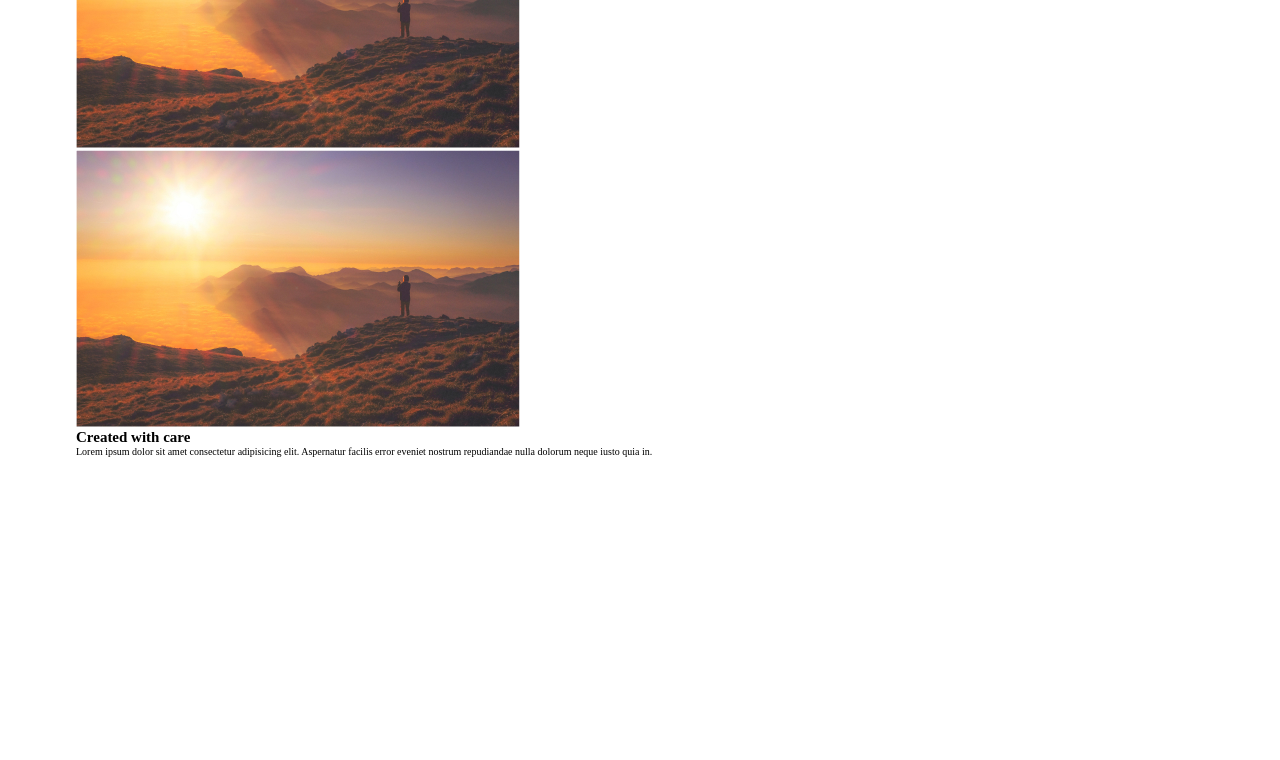
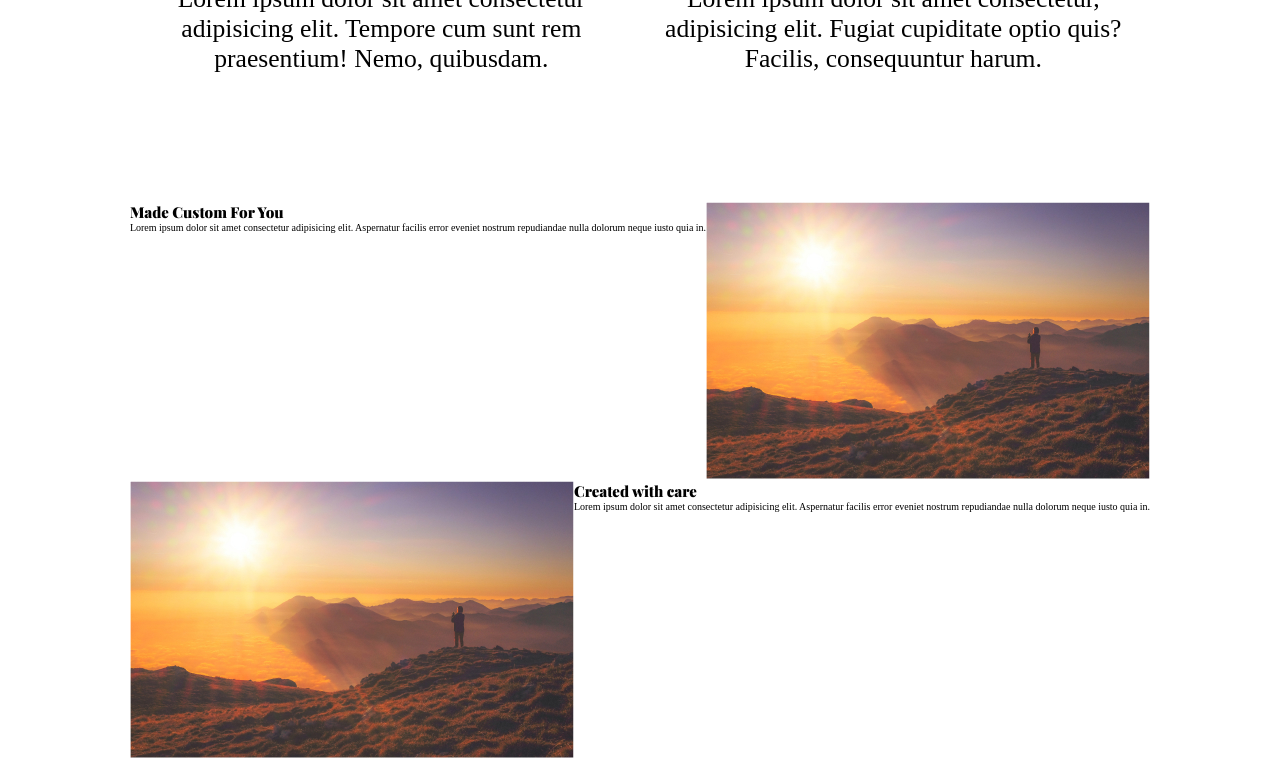
Before and after one commit to Skyz03/21D-of-Responsive-Design, a plain HTML site: page challenge07 flexbox/index.html in a window 1280 px wide. Shown: the part 594-1354 px from the top of the page. Before the commit the page ends 1051 px from the top, so only its background shows below. Drawn offline with nearby package versions, Linux system fonts and the light colour scheme.

Commit message:
Updates in challange 07

```diff
--- a/challenge07 flexbox/styles.scss
+++ b/challenge07 flexbox/styles.scss
@@ -25,6 +25,15 @@ body {
   max-width: 1128px;
   width: 100%;
   margin: 0 auto;
+}
+
+.heading--primary {
+  font-family: $font-secondary;
+}
+
+.row {
+  display: flex;
+  justify-content: center;
 }
 
 /* Sections */
@@ -56,4 +65,6 @@ body {
 /* FEATURES */
 .features {
   text-align: center;
+  padding: 5em;
+  font-size: 1.6rem;
 }
```
Also changed, not shown: challenge07 flexbox/index.html (+1 -0 lines), challenge07 flexbox/assets/css/styles.css, 1 other file.
